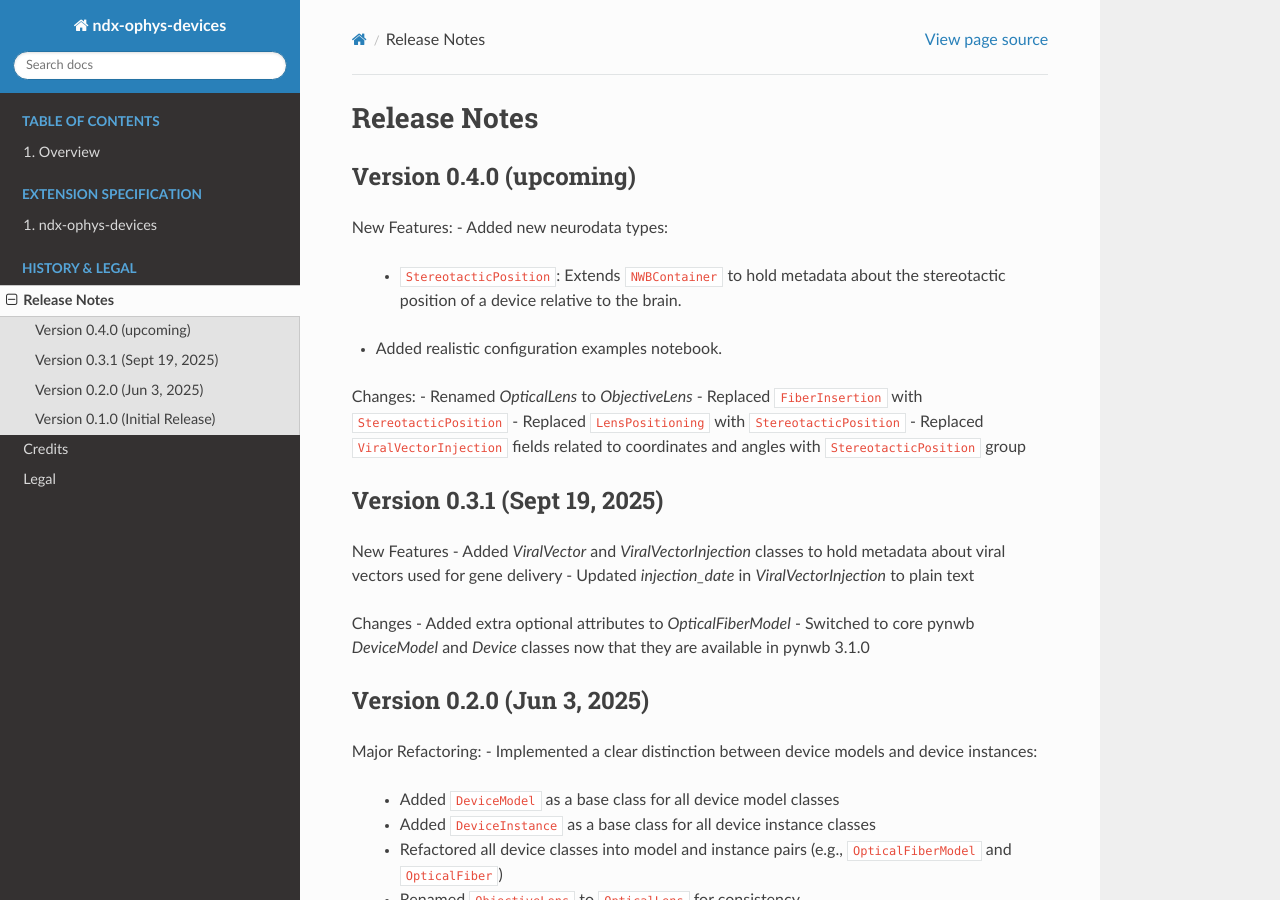
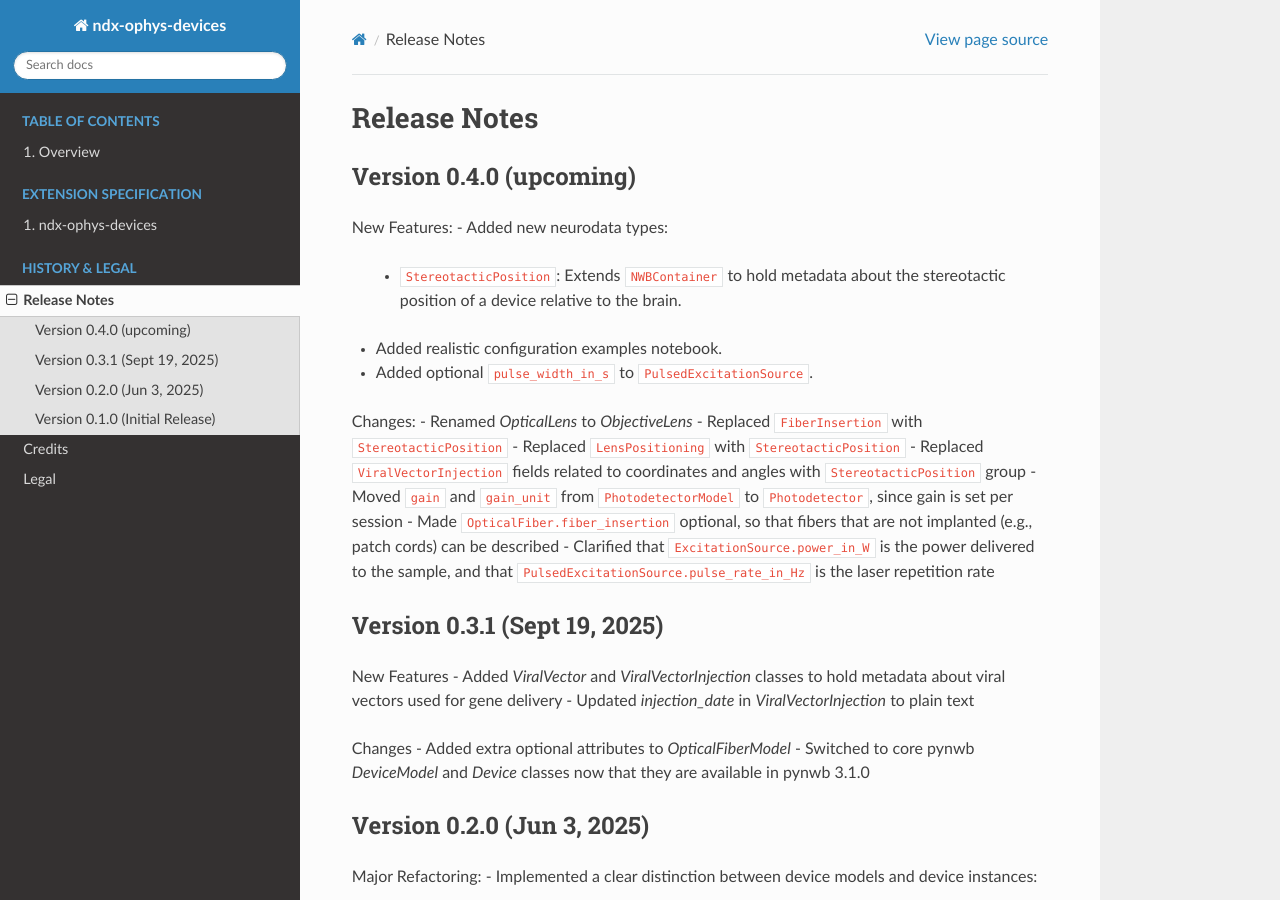
Before and after one commit to catalystneuro/ndx-ophys-devices, a Sphinx documentation site: the page built from docs/source/release_notes.rst, in a window 1280 px wide and 900 px high. Built offline with Sphinx 7.4.7 and the Read the Docs theme 3.1.0, drawn with Linux system fonts in a browser that asks for light colours.

Commit message:
Move photodetector gain to the instance, make fiber insertion optional, add pulse width
- PhotodetectorModel.gain/gain_unit move to Photodetector: gain is a per-session setting
- OpticalFiber.fiber_insertion becomes optional for fibers that are not implanted
- PulsedExcitationSource gets an optional pulse_width_in_s
- Clarify where power is measured and that pulse_rate_in_Hz is the laser repetition rate

Co-Authored-By: Claude Opus 5.5 <noreply@anthropic.com>

```diff
--- a/docs/source/release_notes.rst
+++ b/docs/source/release_notes.rst
@@ -6,12 +6,16 @@ New Features:
 - Added new neurodata types:
   - ``StereotacticPosition``: Extends ``NWBContainer`` to hold metadata about the stereotactic position of a device relative to the brain.
 - Added realistic configuration examples notebook.
+- Added optional ``pulse_width_in_s`` to ``PulsedExcitationSource``.
 
 Changes:
 - Renamed `OpticalLens` to `ObjectiveLens`
 - Replaced ``FiberInsertion`` with ``StereotacticPosition``
 - Replaced ``LensPositioning`` with ``StereotacticPosition``
 - Replaced ``ViralVectorInjection`` fields related to coordinates and angles with ``StereotacticPosition`` group
+- Moved ``gain`` and ``gain_unit`` from ``PhotodetectorModel`` to ``Photodetector``, since gain is set per session
+- Made ``OpticalFiber.fiber_insertion`` optional, so that fibers that are not implanted (e.g., patch cords) can be described
+- Clarified that ``ExcitationSource.power_in_W`` is the power delivered to the sample, and that ``PulsedExcitationSource.pulse_rate_in_Hz`` is the laser repetition rate
 
 Version 0.3.1 (Sept 19, 2025)
 ------------------------
```
Also changed, not shown: CHANGELOG.md (+4 -0 lines), 2 other files.
